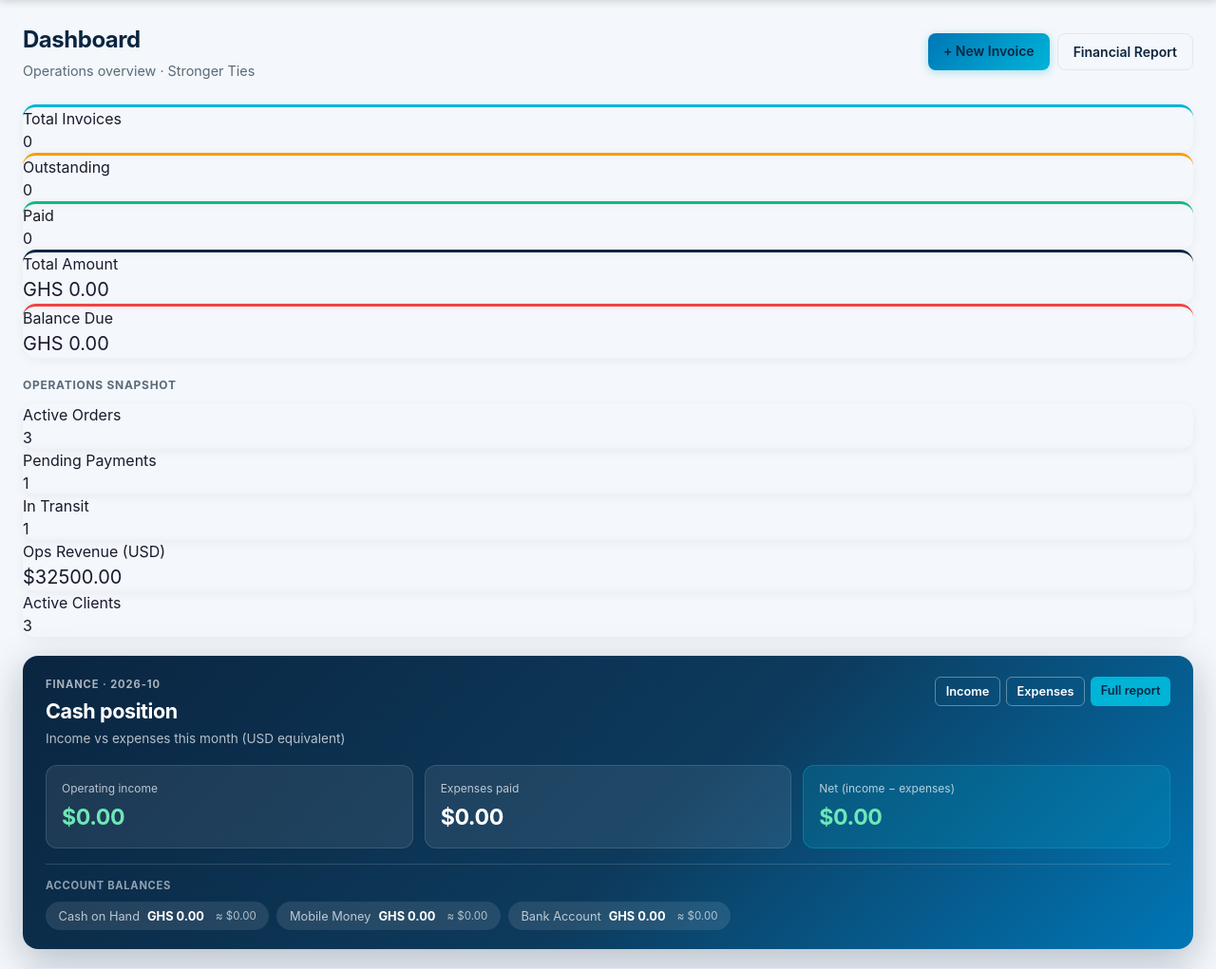
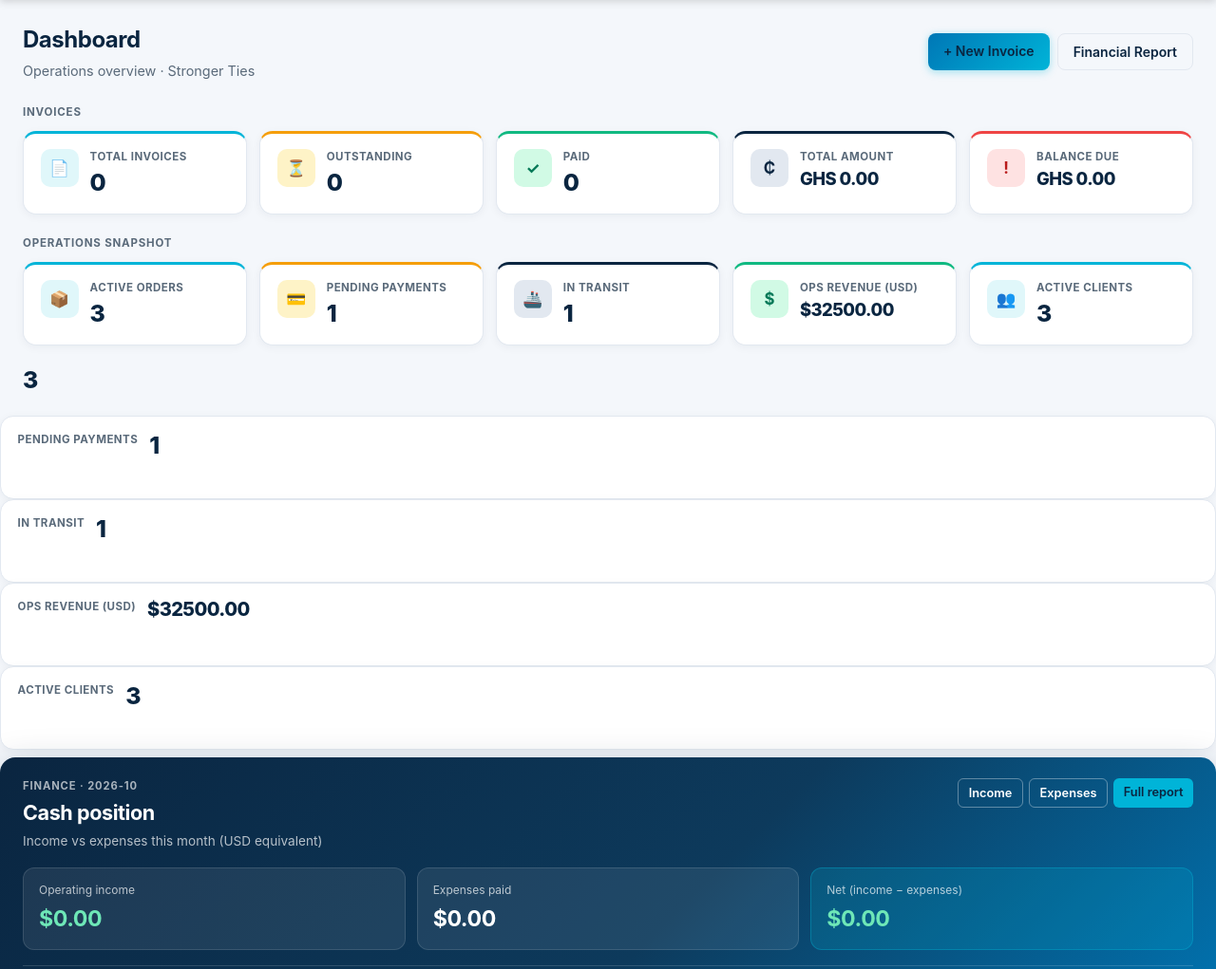
Before and after one commit to KinsmanBillions/waveties-ops, a Flask app: page /dashboard in a window 1280 px wide. Shown: the part 49-1070 px from the top of the page at 95% size. Run offline with Flask 3, Linux system fonts and the light colour scheme; a user stored in the database is signed in; data comes from the database, SQL or seed files in the repository; data that the repository does not hold is empty.

Commit message:
Add files via upload

```diff
--- a/templates/base.html
+++ b/templates/base.html
@@ -288,6 +288,22 @@
       margin-bottom: 1.25rem;
     }
     .card-title { font-size: 1rem; font-weight: 600; color: var(--navy); margin-bottom: 0.75rem; }
+
+
+    .kpi-grid {
+      display: grid;
+      grid-template-columns: repeat(auto-fit, minmax(160px, 1fr));
+      gap: 0.85rem;
+      margin-bottom: 1.25rem;
+    }
+    .kpi-card {
+      background: var(--card);
+      border: 1px solid var(--border);
+      border-radius: 14px;
+      padding: 1rem 1.1rem;
+    }
+    .kpi-label { font-size: 0.75rem; color: var(--muted); font-weight: 600; }
+    .kpi-value { font-size: 1.4rem; font-weight: 700; color: var(--navy); }
 
     /* Stats */
     .stats-grid {
--- a/templates/dashboard.html
+++ b/templates/dashboard.html
@@ -16,33 +16,84 @@
   </div>
 </div>
 
+<div class="section-label">Invoices</div>
 <div class="kpi-grid dash-kpis">
   <div class="kpi-card kpi-accent-cyan">
+    <div class="kpi-icon">📄</div>
+    <div class="kpi-body">
       <div class="kpi-label">Total Invoices</div>
       <div class="kpi-value">{{ stats.total }}</div>
     </div>
+  </div>
   <div class="kpi-card kpi-accent-amber">
+    <div class="kpi-icon">⏳</div>
+    <div class="kpi-body">
       <div class="kpi-label">Outstanding</div>
       <div class="kpi-value">{{ stats.due }}</div>
     </div>
+  </div>
   <div class="kpi-card kpi-accent-green">
+    <div class="kpi-icon">✓</div>
+    <div class="kpi-body">
       <div class="kpi-label">Paid</div>
       <div class="kpi-value">{{ stats.paid }}</div>
     </div>
+  </div>
   <div class="kpi-card kpi-accent-navy">
+    <div class="kpi-icon">₵</div>
+    <div class="kpi-body">
       <div class="kpi-label">Total Amount</div>
-    <div class="kpi-value" style="font-size:1.25rem;">GHS {{ '%.2f'|format(stats.total_amount) }}</div>
+      <div class="kpi-value kpi-value-sm">GHS {{ '%.2f'|format(stats.total_amount) }}</div>
+    </div>
   </div>
   <div class="kpi-card kpi-accent-red">
+    <div class="kpi-icon">!</div>
+    <div class="kpi-body">
       <div class="kpi-label">Balance Due</div>
-    <div class="kpi-value" style="font-size:1.25rem;">GHS {{ '%.2f'|format(stats.outstanding) }}</div>
+      <div class="kpi-value kpi-value-sm">GHS {{ '%.2f'|format(stats.outstanding) }}</div>
+    </div>
   </div>
 </div>
 
 <div class="section-label">Operations Snapshot</div>
 <div class="kpi-grid dash-kpis">
-  <div class="kpi-card">
+  <div class="kpi-card kpi-accent-cyan">
+    <div class="kpi-icon">📦</div>
+    <div class="kpi-body">
       <div class="kpi-label">Active Orders</div>
+      <div class="kpi-value">{{ (ops_stats or {}).get('active_orders', 0) }}</div>
+    </div>
+  </div>
+  <div class="kpi-card kpi-accent-amber">
+    <div class="kpi-icon">💳</div>
+    <div class="kpi-body">
+      <div class="kpi-label">Pending Payments</div>
+      <div class="kpi-value">{{ (ops_stats or {}).get('pending_pay', (ops_stats or {}).get('pending_payments', 0)) }}</div>
+    </div>
+  </div>
+  <div class="kpi-card kpi-accent-navy">
+    <div class="kpi-icon">🚢</div>
+    <div class="kpi-body">
+      <div class="kpi-label">In Transit</div>
+      <div class="kpi-value">{{ (ops_stats or {}).get('in_transit', 0) }}</div>
+    </div>
+  </div>
+  <div class="kpi-card kpi-accent-green">
+    <div class="kpi-icon">$</div>
+    <div class="kpi-body">
+      <div class="kpi-label">Ops Revenue (USD)</div>
+      <div class="kpi-value kpi-value-sm">${{ '%.2f'|format((ops_stats or {}).get('total_rev', (ops_stats or {}).get('revenue_usd', 0)) or 0) }}</div>
+    </div>
+  </div>
+  <div class="kpi-card kpi-accent-cyan">
+    <div class="kpi-icon">👥</div>
+    <div class="kpi-body">
+      <div class="kpi-label">Active Clients</div>
+      <div class="kpi-value">{{ (ops_stats or {}).get('active_clients', 0) }}</div>
+    </div>
+  </div>
+</div>
+
     <div class="kpi-value">{{ (ops_stats or {}).get('active_orders', 0) }}</div>
   </div>
   <div class="kpi-card">
@@ -181,15 +232,86 @@
 </div>
 
 <style>
-.dash-kpis { margin-bottom: 1.25rem; }
+/* Professional KPI grid */
+.kpi-grid, .dash-kpis {
+  display: grid !important;
+  grid-template-columns: repeat(5, 1fr);
+  gap: 0.85rem;
+  margin-bottom: 1.35rem;
+}
+@media (max-width: 1100px) {
+  .kpi-grid, .dash-kpis { grid-template-columns: repeat(3, 1fr); }
+}
+@media (max-width: 700px) {
+  .kpi-grid, .dash-kpis { grid-template-columns: repeat(2, 1fr); }
+}
+@media (max-width: 420px) {
+  .kpi-grid, .dash-kpis { grid-template-columns: 1fr; }
+}
+.kpi-card {
+  background: #fff;
+  border: 1px solid var(--border);
+  border-radius: 14px;
+  padding: 1rem 1.1rem;
+  display: flex;
+  align-items: flex-start;
+  gap: 0.75rem;
+  box-shadow: 0 2px 10px rgba(10, 37, 64, 0.05);
+  transition: transform 0.15s ease, box-shadow 0.15s ease;
+  min-height: 88px;
+}
+.kpi-card:hover {
+  transform: translateY(-3px);
+  box-shadow: 0 10px 28px rgba(10, 37, 64, 0.12);
+}
+.kpi-icon {
+  width: 40px;
+  height: 40px;
+  border-radius: 10px;
+  display: flex;
+  align-items: center;
+  justify-content: center;
+  font-size: 1.05rem;
+  font-weight: 700;
+  flex-shrink: 0;
+  background: #F1F5F9;
+  color: var(--navy);
+}
+.kpi-body { min-width: 0; flex: 1; }
+.kpi-label {
+  font-size: 0.72rem;
+  font-weight: 700;
+  text-transform: uppercase;
+  letter-spacing: 0.04em;
+  color: var(--muted);
+  margin-bottom: 0.2rem;
+}
+.kpi-value {
+  font-size: 1.55rem;
+  font-weight: 800;
+  color: var(--navy);
+  letter-spacing: -0.03em;
+  line-height: 1.15;
+  word-break: break-word;
+}
+.kpi-value-sm { font-size: 1.15rem; }
 .kpi-accent-cyan { border-top: 3px solid #00B4D8; }
+.kpi-accent-cyan .kpi-icon { background: #E0F7FA; color: #00838F; }
 .kpi-accent-amber { border-top: 3px solid #F59E0B; }
+.kpi-accent-amber .kpi-icon { background: #FEF3C7; color: #B45309; }
 .kpi-accent-green { border-top: 3px solid #10B981; }
+.kpi-accent-green .kpi-icon { background: #D1FAE5; color: #047857; }
 .kpi-accent-navy { border-top: 3px solid #0A2540; }
+.kpi-accent-navy .kpi-icon { background: #E2E8F0; color: #0A2540; }
 .kpi-accent-red { border-top: 3px solid #EF4444; }
+.kpi-accent-red .kpi-icon { background: #FEE2E2; color: #B91C1C; }
 .section-label {
-  font-size: 0.75rem; font-weight: 700; text-transform: uppercase;
-  letter-spacing: 0.06em; color: var(--muted); margin: 0.5rem 0 0.65rem;
+  font-size: 0.72rem;
+  font-weight: 700;
+  text-transform: uppercase;
+  letter-spacing: 0.07em;
+  color: var(--muted);
+  margin: 0.35rem 0 0.7rem;
 }
 .finance-hero {
   background: linear-gradient(135deg, #0A2540 0%, #0d3a5c 55%, #0077B6 100%);
```
Lines whose indentation alone changed are shown as unchanged.
